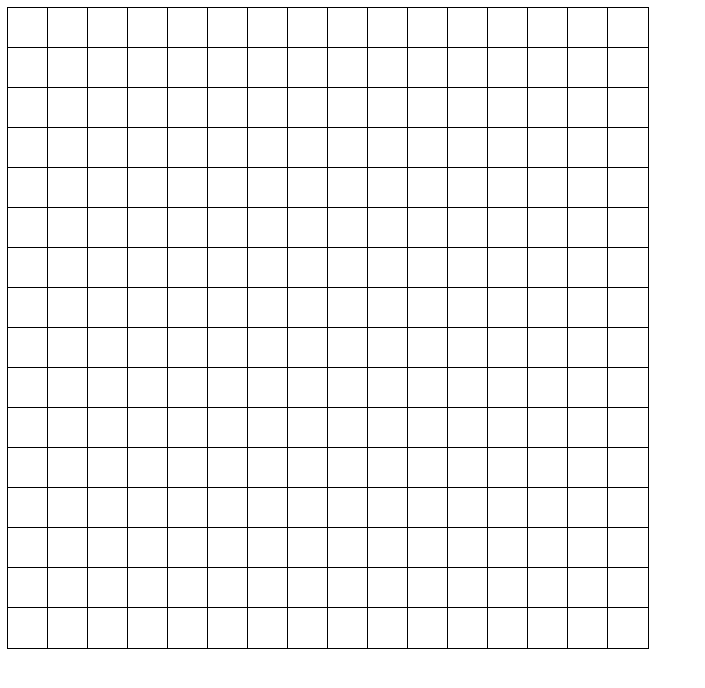
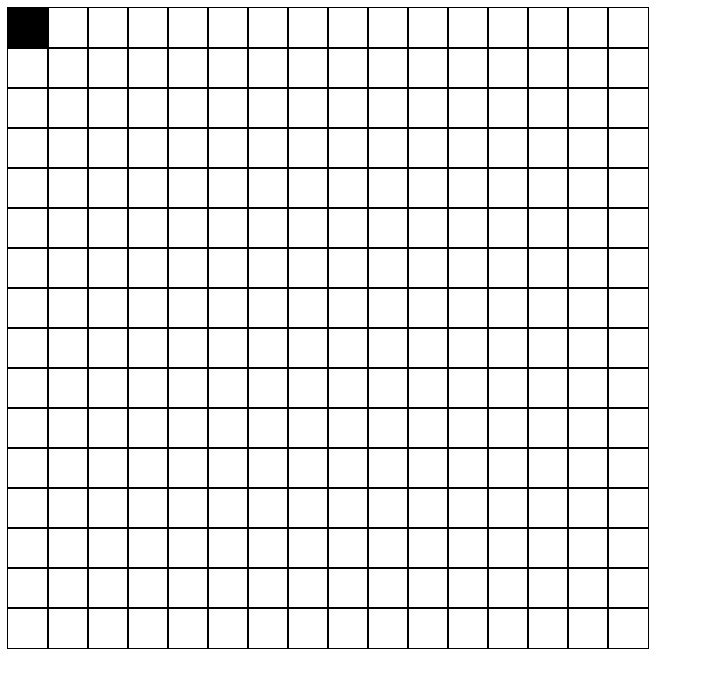
Before and after one commit to alantmwong/etch-a-sketch, a plain HTML site: page index.html in a window 1280 px wide. In both pictures the pointer is over the element 28 px from the left and 28 px from the top of the page. Shown: the whole page, without its empty margins (0-705 px from the left). Drawn offline with Linux system fonts and the light colour scheme.

Commit message:
added hovering to turn box black in style.css

```diff
--- a/script.js
+++ b/script.js
@@ -9,14 +9,14 @@ const container = document.querySelector(".container");
 container.style.width = "640px"
 container.style.height = "640px"
 
-// makeGrid function makes
+// makeGrid function inputs the number or rows and columns for the grid
+// and makes a grid of squares.
 makeGrid = (rows, cols) => {
     for(let i = 0; i < rows; i++) {
         for (let j = 0; j < cols; j++) {
             let div = document.createElement("div");
             div.style.width = "40px";
             div.style.height = "40px";
-            div.style.background = "white";
             div.style.outline = "1px";
             div.style.outlineColor = "black";
             div.style.outlineStyle = "solid";
--- a/style.css
+++ b/style.css
@@ -1,3 +1,7 @@
 .box {
     float: left;
 }
+
+.box:hover {
+    background: black;
+}
```
